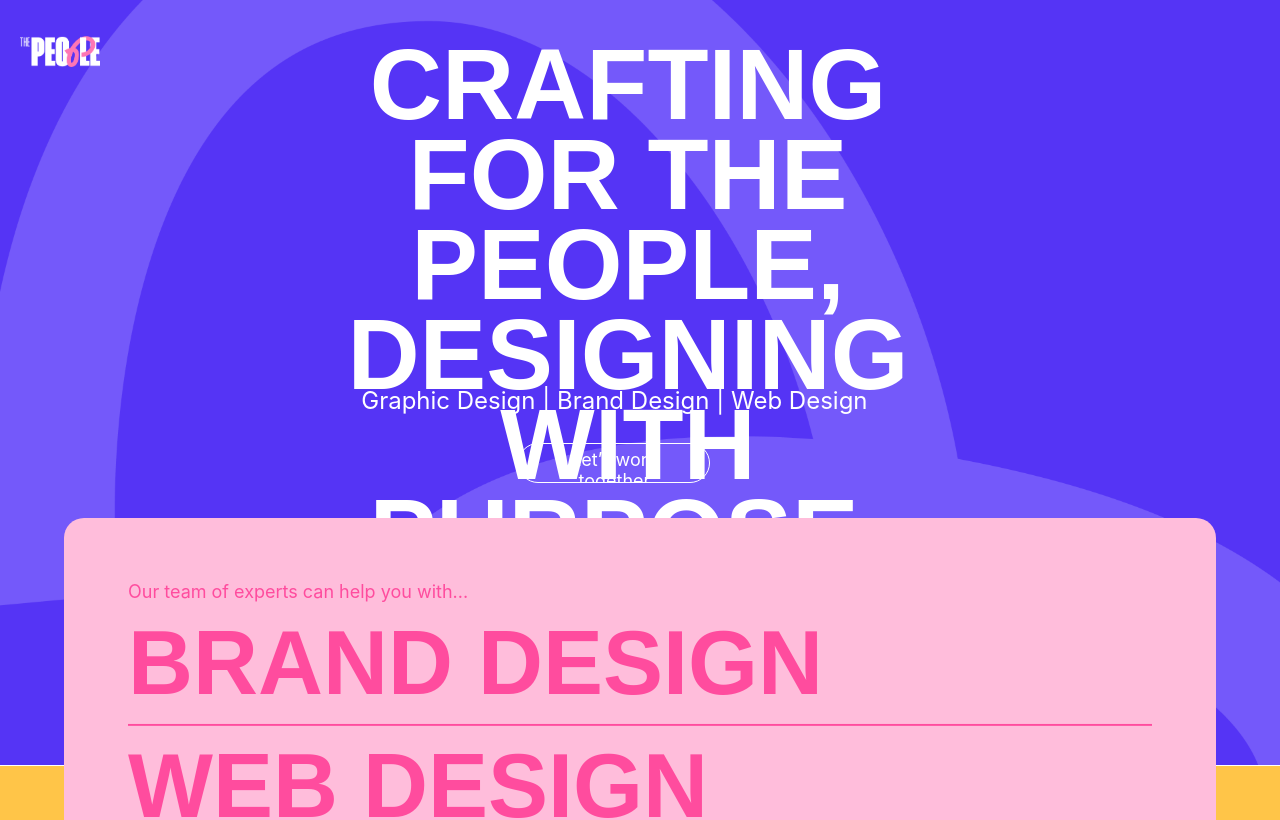
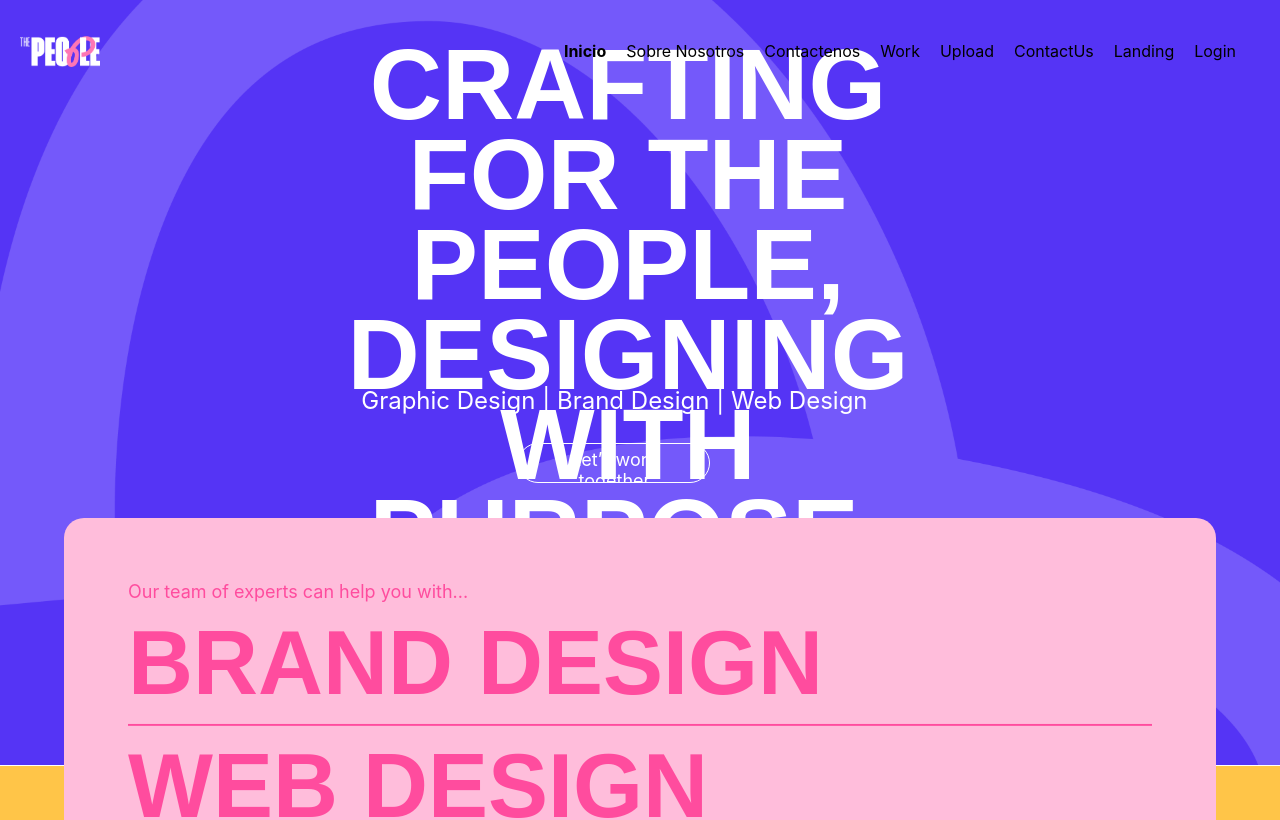
Before and after one commit to mpaulaortize/PW-ProyectoFinal, a React (Vite) app: page / in a window 1280 px wide. Shown: the top 820 px of the page. Built offline with nearby package versions, Linux system fonts and the light colour scheme; a web font is replaced by a local one.

Commit message:
arreglo navBar

```diff
--- a/src/App.jsx
+++ b/src/App.jsx
@@ -14,7 +14,7 @@ export function App() {
   return (
     <>
       <div>
-        <NavBar /> {}
+        <NavBar />
         <Routes>
           <Route path="/" element={<Landing />} />
           <Route path="/work" element={<WorkPage />} />
--- a/src/components/NavBar/NavBar.css
+++ b/src/components/NavBar/NavBar.css
@@ -18,7 +18,7 @@
 }
 
 .Nav-Bar li {
-  display: flex;
+  display: inline;
   text-decoration: none;
   margin-left: 20px;
 }
@@ -56,13 +56,47 @@
 }
 
 @media (max-width: 768px) {
+  .Nav-Bar.active {
+    position: fixed;
+    top: 0;
+    left: 0;
+    width: 100%;
+    height: 100%;
+    background-color: rgba(0, 0, 0, 0.7);
+    display: flex;
+    flex-direction: column;
+    align-items: flex-end;
+    padding-top: 100px;
+  }
+
   .icono-menu {
     display: flex;
-    margin-right: 20px;
-    width: 20px;
-    height: 20px;
+    width: 15px;
+    height: 15px;
+  }
+
+  .Nav-Bar {
+    display: none;
+  }
+
+  .Nav-Bar.active ul {
+    list-style-type: none;
+    padding: 0;
+    display: flex;
+    flex-direction: column;
+    color: white;
+    font-size: xx-large;
+    align-items: flex-end;
+    margin-right: 30px;
+  }
+
+  .Nav-Bar.active ul li {
+    margin-bottom: 20px;
+  }
+
+
+  .Nav-Bar.active ul li a {
+    width: 100%;
+    display: block;
   }
 }
-.Nav-Bar {
-  display: none;
-}
--- a/src/components/NavBar/NavBar.jsx
+++ b/src/components/NavBar/NavBar.jsx
@@ -2,42 +2,55 @@ import React, { useState } from "react";
 import { NavLink } from "react-router-dom";
 import "./NavBar.css";
 import Logo from "../../../public/imgs/OurPeople/Logo.png";
-import Menu from "../../../public/icons/Icono-menu.png";
+import MenuIcon from "../../../public/icons/Icono-menu.png";
 import { LINKS } from "../../Cons/links";
 
 export function NavBar() {
   const [showMenu, setShowMenu] = useState(false);
 
-  const handleShowMenu = () => {
+  const handleToggleMenu = () => {
     setShowMenu(!showMenu);
+  };
+
+  const closeMenu = () => {
+    setShowMenu(false);
   };
 
   return (
     <div className="General-Container-NavBar">
-      <img src={Logo} alt="logo" />
+      <img src={Logo} alt="logo" className="logo" />
       <img
-        src={Menu}
+        src={MenuIcon}
         alt="menu"
         className="icono-menu"
-        style={{ width: "18px", height: "18px" }}
-        onClick={handleShowMenu}
+        onClick={handleToggleMenu}
       />
 
       <div className={`Nav-Bar ${showMenu ? "active" : ""}`}>
-        {LINKS.map((item, index) => (
-          <MenuItem key={index} item={item} />
-        ))}
+        <ul>
+          {LINKS.map((item, index) => (
+            <MenuItem key={index} item={item} closeMenu={closeMenu} />
+          ))}
+        </ul>
       </div>
     </div>
   );
 }
 
-function MenuItem({ item }) {
+function MenuItem({ item, closeMenu }) {
   const { text, url } = item;
+
+  const handleClick = () => {
+    closeMenu();
+  };
 
   return (
     <li>
-      <NavLink to={url} activeClassName="active" exact={true}>
+      <NavLink
+        to={url}
+        className={({ isActive }) => (isActive ? "active" : "")}
+        onClick={handleClick}
+      >
         {text}
       </NavLink>
     </li>
```
